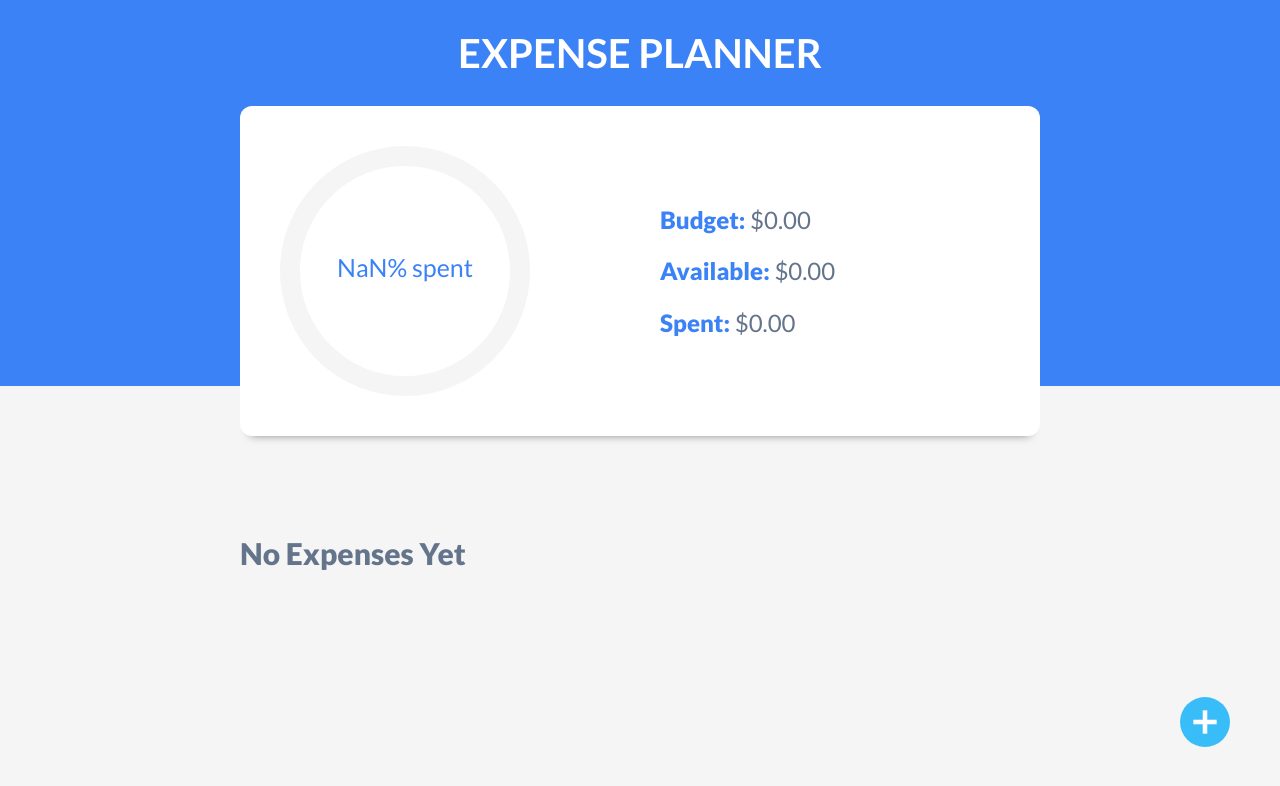
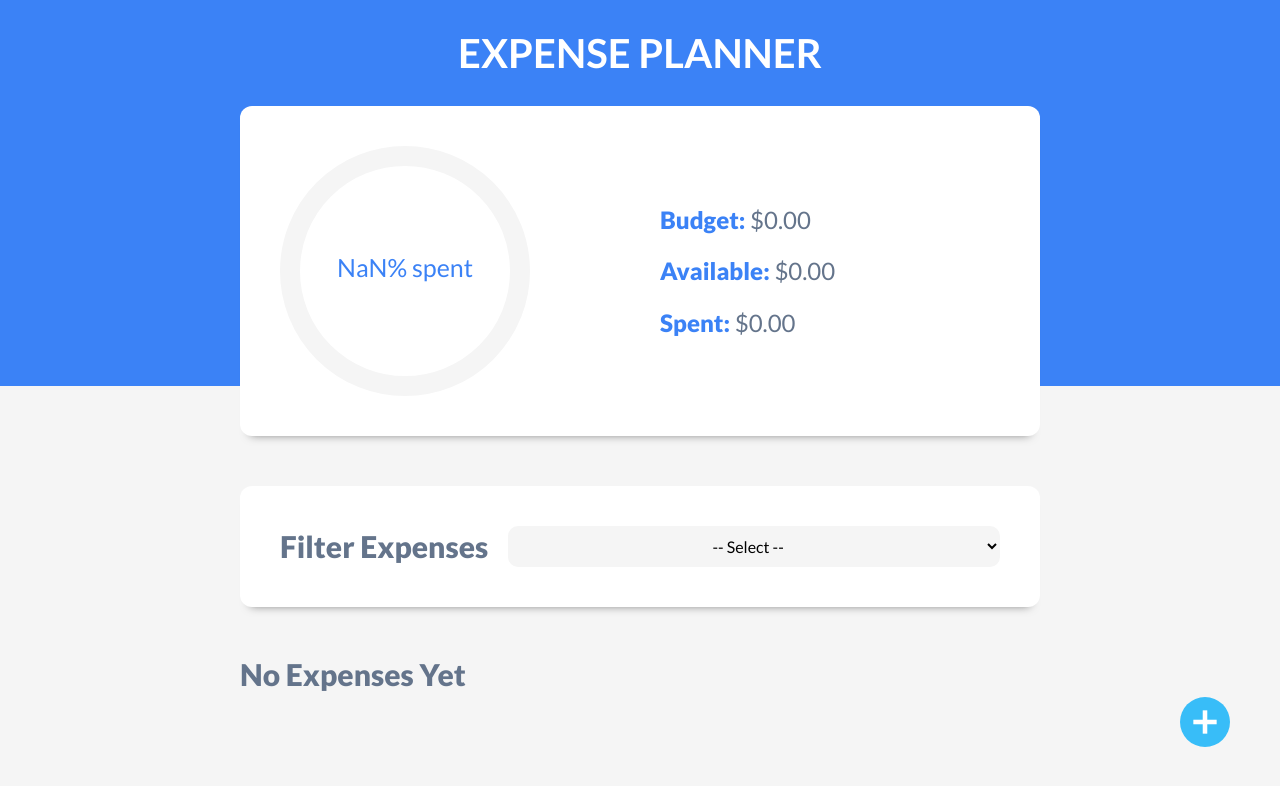
Before and after one commit to jEduardopro/expense-planner-react, a React (Vite) app: page / in a window 1280 px wide. Both pictures are taken after a click on the input "Add". Shown: the top 786 px of the page. Built offline with nearby package versions, Linux system fonts and the light colour scheme.

Commit message:
add filter by category to filter the expenses

```diff
--- a/src/App.tsx
+++ b/src/App.tsx
@@ -5,18 +5,20 @@ import Modal from './components/Modal'
 import { Expense } from './types/Expense';
 import { generateId } from './helpers';
 import ExpenseList from './components/ExpenseList';
+import Filters from './components/Filters';
 
 function App() {
 
 	const budgetInitialState = parseFloat(localStorage.getItem('budget') || '0')
+	const expensesInitialState = JSON.parse(localStorage.getItem('expenses') || '[]')
 	const [budget, setBudget] = useState(budgetInitialState)
 	const [budgetIsValid, setBudgetIsValid] = useState(false)
 	const [modal, setModal] = useState(false)
 	const [animateModal, setAnimateModal] = useState(false)
-
-	const [expenses, setExpenses] = useState<Expense[]>([])
-
+	const [expenses, setExpenses] = useState<Expense[]>(expensesInitialState)
 	const [expenseEdit, setExpenseEdit] = useState<Expense | null>(null)
+	const [filter, setFilter] = useState('')
+	const [filteredExpenses, setFilteredExpenses] = useState<Expense[]>([])
 
 	useEffect(() => {
 		if (expenseEdit) {
@@ -29,11 +31,22 @@ function App() {
 	}, [budget])
 
 	useEffect(() => {
+		localStorage.setItem('expenses', JSON.stringify(expenses))
+	}, [expenses])
+
+	useEffect(() => {
 		const budgetLS = parseFloat(localStorage.getItem('budget') || '0')
 		if (budgetLS > 0) {
 			setBudgetIsValid(true)
 		}
 	}, [])
+
+	useEffect(() => {
+		if (filter) {
+			const filteredExpenses = expenses.filter(exp => exp.category === filter)
+			setFilteredExpenses(filteredExpenses)
+		}
+	},[filter])
 
 	const openModalToEdit = () => {
 		setModal(true)
@@ -88,6 +101,7 @@ function App() {
 				budgetIsValid && (
 					<>
 						<main>
+							<Filters filter={filter} setFilter={setFilter} />
 							<ExpenseList
 								expenses={expenses}
 								setExpenseEdit={setExpenseEdit}
--- /dev/null
+++ b/src/components/Filters.tsx
@@ -0,0 +1,30 @@
+import {useState, useEffect} from 'react'
+
+type Props = {
+	filter: string;
+	setFilter: (filter: string) => void;
+}
+
+const Filters = ({filter, setFilter}: Props) => {
+	return (
+		<div className='filtros sombra contenedor'>
+			<form>
+				<div className='campo'>
+					<label>Filter Expenses</label>
+					<select value={filter} onChange={e => setFilter(e.target.value)}>
+						<option value="">-- Select --</option>
+						<option value="saving">Saving</option>
+						<option value="food">Food</option>
+						<option value="home">Home</option>
+						<option value="expenses">Miscellaneous expenses</option>
+						<option value="leisure">Leisure</option>
+						<option value="health">Health</option>
+						<option value="subscriptions">Subscriptions</option>
+					</select>
+				</div>
+			</form>
+		</div>
+	)
+}
+
+export default Filters
--- a/src/components/Modal.tsx
+++ b/src/components/Modal.tsx
@@ -94,13 +94,13 @@ const Modal = ({ setModal, animateModal, setAnimateModal, saveExpense, expenseEd
 					<label htmlFor="category">Category</label>
 					<select id="category" value={category} onChange={e => setCategory(e.target.value)}>
 						<option value="">-- Select --</option>
-						<option value="saving">saving</option>
-						<option value="food">food</option>
-						<option value="home">home</option>
-						<option value="expenses">miscellaneous expenses</option>
-						<option value="leisure">leisure</option>
-						<option value="health">health</option>
-						<option value="subscriptions">subscriptions</option>
+						<option value="saving">Saving</option>
+						<option value="food">Food</option>
+						<option value="home">Home</option>
+						<option value="expenses">Miscellaneous expenses</option>
+						<option value="leisure">Leisure</option>
+						<option value="health">Health</option>
+						<option value="subscriptions">Subscriptions</option>
 					</select>
 				</div>
 
```
